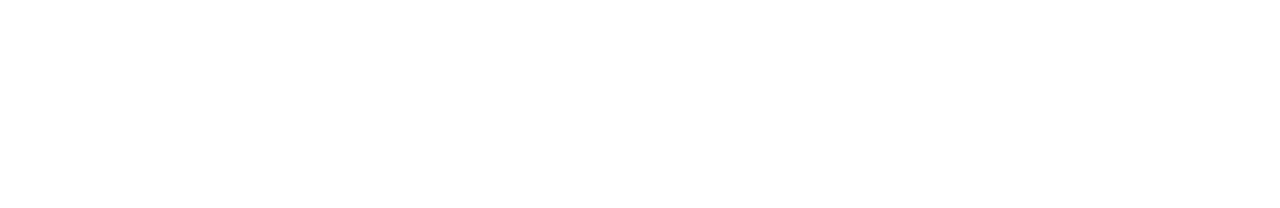
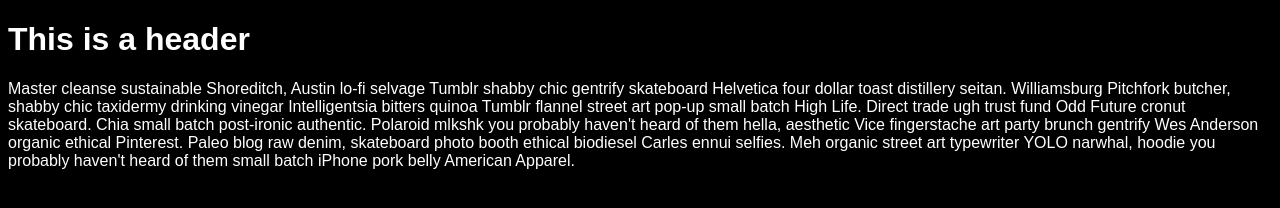
Before and after one commit to erichemory/about_me, a plain HTML site: page index.html in a window 1280 px wide. Drawn offline with Linux system fonts and the light colour scheme.

Commit message:
changed color css

```diff
--- a/stylesheet.css
+++ b/stylesheet.css
@@ -1,5 +1,5 @@
 body {
-  background color: black;
+  background: black;
   color:white;
   font-family: arial;
 }
```
